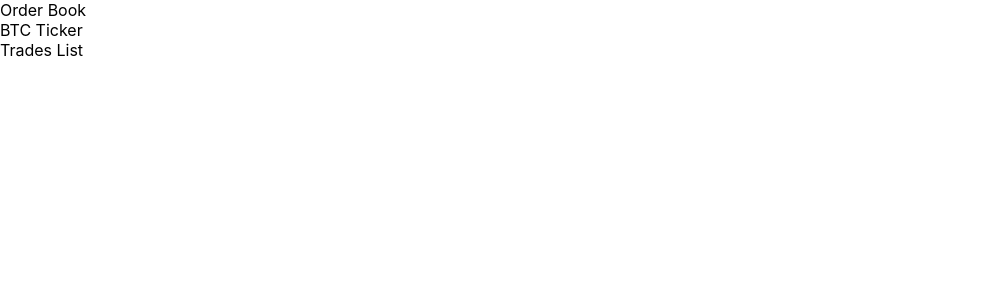
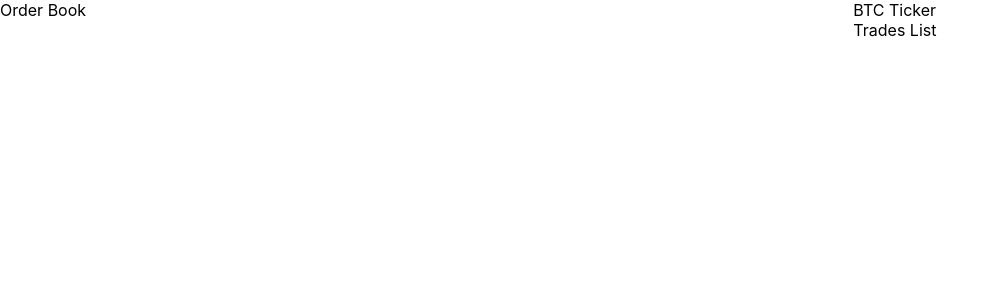
Before and after one commit to harshmanwani/bitfinex-test, a React (Create React App) app: page / in a window 1280 px wide. Shown: the top 300 px of the page, without its empty margins (0-999 px from the left). Built offline with nearby package versions, Linux system fonts and the light colour scheme; no server answers.

Commit message:
Switch socket from context to root component

```diff
--- a/package.json
+++ b/package.json
@@ -6,6 +6,7 @@
     "@testing-library/jest-dom": "^5.11.4",
     "@testing-library/react": "^11.1.0",
     "@testing-library/user-event": "^12.1.10",
+    "node-sass": "^5.0.0",
     "react": "^17.0.2",
     "react-dom": "^17.0.2",
     "react-redux": "^7.2.3",
--- a/src/App.js
+++ b/src/App.js
@@ -1,12 +1,42 @@
+import React from "react"
+import { SOCKET_URL_PUB } from "./utils/config"
 
-function App() {
+class App extends React.Component {
+
+  // instance of websocket connection as a class property
+  ws = new WebSocket(SOCKET_URL_PUB)
+
+  componentDidMount() {
+    this.ws.onopen = () => {
+      // on connecting, do nothing but log it to the console
+      console.log('connected')
+    }
+
+    this.ws.onmessage = evt => {
+      // listen to data sent from the websocket server
+      const message = JSON.parse(evt.data)
+      this.setState({ dataFromServer: message })
+      console.log(message)
+    }
+
+    this.ws.onclose = () => {
+      console.log('disconnected')
+      // automatically try to reconnect on connection loss
+    }
+  }
+
+  render() {
+
     return (
       <div id="App">
         <div id="order-book">Order Book</div>
+        <div>
           <div id="ticker">BTC Ticker</div>
           <div id="trade-list">Trades List</div>
         </div>
+      </div>
     );
+  }
 }
 
 export default App;
--- a/src/index.js
+++ b/src/index.js
@@ -1,14 +1,11 @@
 import React from 'react';
 import ReactDOM from 'react-dom';
 import App from './App';
-import './styles/index.css';
-import { socket, SocketContext } from './utils/socketContext';
+import './styles/index.scss';
 
 ReactDOM.render(
   <React.StrictMode>
-    <SocketContext.Provider value={socket}>
-      <App />
-    </SocketContext.Provider>
+    <App />
   </React.StrictMode>,
   document.getElementById('root')
 );
--- a/src/styles/index.css
+++ b/src/styles/index.scss
@@ -11,3 +11,10 @@ code {
   font-family: source-code-pro, Menlo, Monaco, Consolas, 'Courier New',
     monospace;
 }
+
+#App {
+  display: grid;
+  grid-template-columns: 2fr 1fr;
+  grid-template-rows: 1fr;
+  gap: 0px 0px;
+}
--- a/src/utils/config.js
+++ b/src/utils/config.js
@@ -1,2 +1,2 @@
-export const SOCKET_URL_PUB = "wss://api-pub.bitfinex.com";
+export const SOCKET_URL_PUB = "wss://api-pub.bitfinex.com/ws/2";
 export const SOCKET_URL = "wss://api.bitfinex.com/";
```
Also changed, not shown: 1 other file (tests, documents, lock files or other folders). Lines whose indentation alone changed are shown as unchanged.
